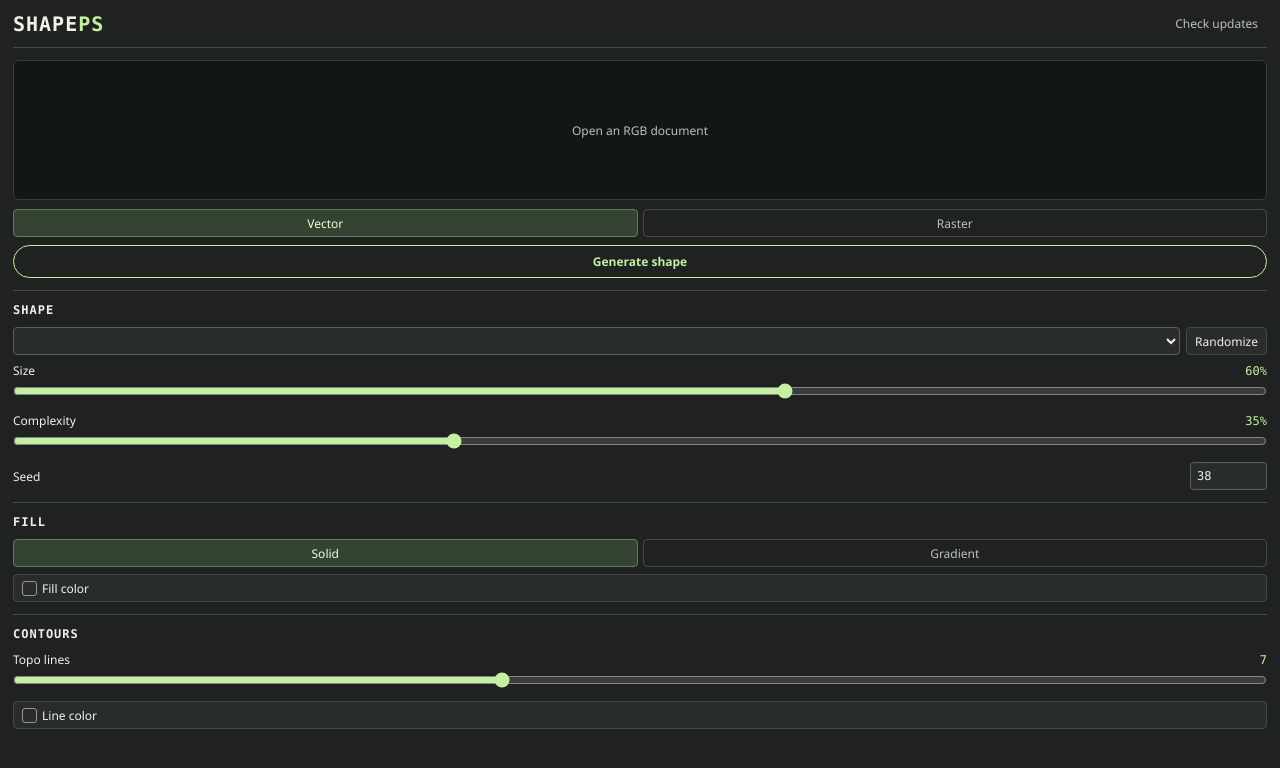
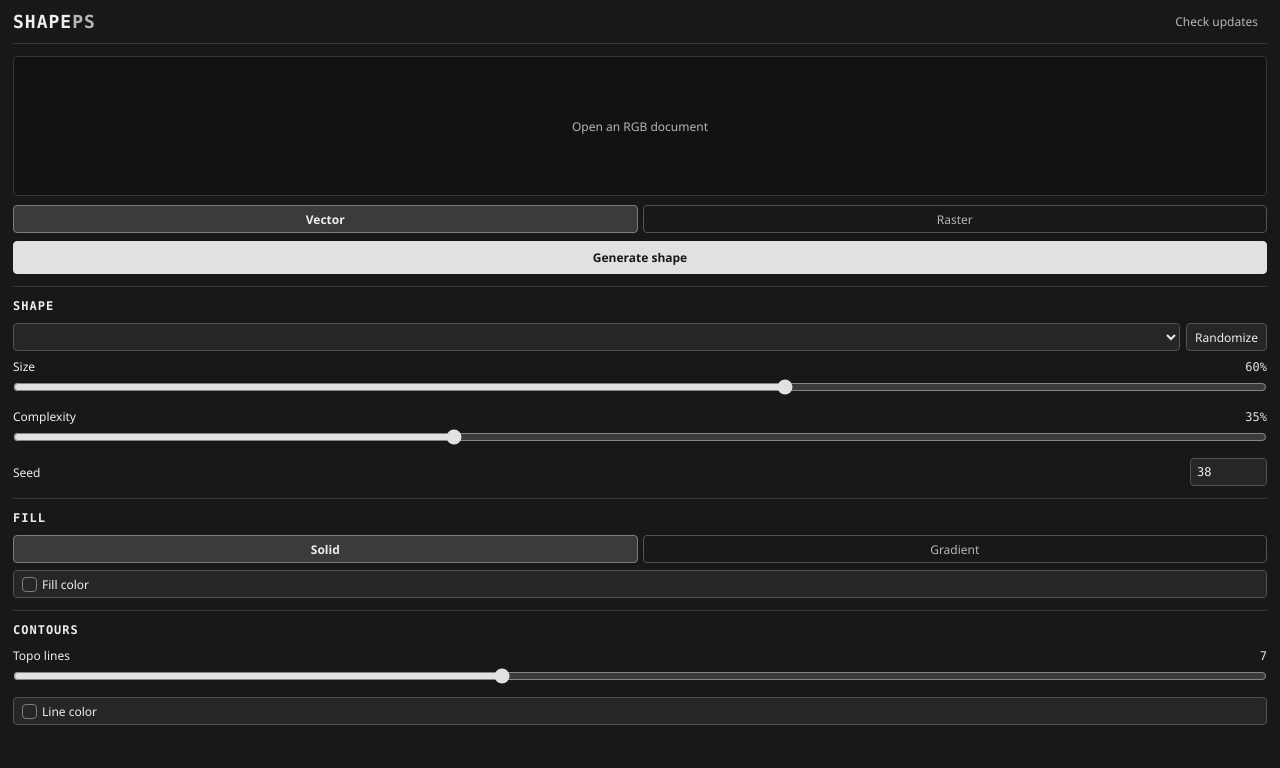
Before and after one commit to NickRoyOfficial/shapeps, a plain HTML site: page panel/index.html in a window 1280 px wide. Drawn offline with Linux system fonts and the light colour scheme.

Commit message:
Use a neutral panel theme and one hidden scroll area

```diff
--- a/panel/engine.js
+++ b/panel/engine.js
@@ -377,7 +377,7 @@ function previewPixels(doc, settings, width, height) {
   const angle = settings.angle * Math.PI / 180;
   const dx = Math.cos(angle), dy = -Math.sin(angle);
   const gradientSpan = Math.abs(dx) * geometry.spanX + Math.abs(dy) * geometry.spanY;
-  const background = [22, 22, 29], artboard = [32, 33, 42], grid = [41, 43, 54];
+  const background = [18, 18, 18], artboard = [29, 29, 29], grid = [40, 40, 40];
 
   for (let y = 0; y < height; y++) {
     for (let x = 0; x < width; x++) {
--- a/panel/index.html
+++ b/panel/index.html
@@ -6,9 +6,9 @@
   <link rel="stylesheet" href="panel.css">
 </head>
 <body>
-  <main id="studio">
+  <main id="studio" tabindex="0" aria-labelledby="panel-title">
     <header class="masthead">
-      <h1>SHAPE<span>PS</span></h1>
+      <h1 id="panel-title">SHAPE<span>PS</span></h1>
       <button id="update" class="quiet" type="button">Check updates</button>
     </header>
     <div id="update-message" class="update-message" role="status" hidden>
@@ -116,7 +116,7 @@
           <label for="swatch-search" class="sr-label">Search swatches</label>
           <input id="swatch-search" type="text" placeholder="Search swatches" spellcheck="false">
         </div>
-        <div id="swatch-list" class="swatch-list" aria-label="Available swatches" role="group"></div>
+        <div id="swatch-list" aria-label="Available swatches" role="group"></div>
         <button id="use-foreground" type="button" class="quiet" title="Use the color selected in Photoshop's Swatches panel">Use foreground</button>
       </div>
       <div class="picker-actions">
--- a/panel/panel.css
+++ b/panel/panel.css
@@ -1,60 +1,75 @@
 :root {
   color-scheme: dark;
-  --surface: #202221;
-  --control: #292d2a;
-  --divider: #414943;
-  --text: #f0f1ea;
-  --muted: #b9c3b8;
-  --accent: #c5f0a2;
+  --surface: #181818;
+  --picker-surface: #1e1e1e;
+  --control: #262626;
+  --hover: #303030;
+  --selected: #3b3b3b;
+  --divider: #363636;
+  --border: #535353;
+  --border-strong: #7c7c7c;
+  --text: #eeeeee;
+  --muted: #b6b6b6;
+  --accent: #e1e1e1;
+  --on-accent: #181818;
+  --radius: 4px;
 }
 * { box-sizing: border-box; }
 [hidden] { display: none !important; }
-html, body { margin: 0; width: 100%; height: 100%; }
+html, body { margin: 0; width: 100%; height: 100%; overflow: hidden; }
 body {
   background: var(--surface); color: var(--text);
   font-family: "Segoe UI", sans-serif; font-size: 12px;
 }
-#studio { height: 100%; overflow-y: auto; padding: 0 13px 15px; }
+#studio {
+  position: relative; width: 100%; height: 100%; padding: 0 13px;
+  overflow-x: hidden; overflow-y: auto; overscroll-behavior-y: contain; scrollbar-width: none;
+}
+/* CEP Chromium also needs the WebKit selector to hide the track. */
+#studio::-webkit-scrollbar { display: none; width: 0; height: 0; }
+#studio:focus-visible { outline: 1px solid var(--accent); outline-offset: -1px; }
 .masthead {
   display: flex; align-items: center; justify-content: space-between;
-  min-height: 48px; border-bottom: 1px solid var(--divider);
+  min-height: 44px; border-bottom: 1px solid var(--divider);
 }
 h1, h2, p { margin: 0; }
-h1 { font-family: Consolas, monospace; font-size: 20px; font-weight: bold; letter-spacing: 1px; }
-h1 span { color: var(--accent); }
+h1 { font-family: Consolas, monospace; font-size: 18px; font-weight: bold; letter-spacing: 1px; }
+h1 span { color: var(--muted); }
 h2 {
   color: var(--text); font-family: Consolas, monospace; font-size: 12px;
   text-transform: uppercase; letter-spacing: 1px; margin-bottom: 10px;
 }
 button, input, select { font-family: inherit; font-size: 12px; color: var(--text); }
 button {
-  appearance: none; min-height: 28px; padding: 0 8px; border-radius: 4px;
-  border: 1px solid var(--divider); background: var(--control);
+  appearance: none; min-height: 28px; padding: 0 8px; border-radius: var(--radius);
+  border: 1px solid var(--border); background: var(--control);
 }
-button:hover { border-color: var(--accent); }
+button:hover { border-color: var(--border-strong); background: var(--hover); }
 button:disabled { opacity: 0.55; }
 button:focus, input:focus, select:focus, .color-plane:focus {
   outline: 2px solid var(--accent); outline-offset: 2px;
 }
 .quiet { background: transparent; border-color: transparent; color: var(--muted); }
+.quiet:hover { border-color: var(--divider); color: var(--text); }
 .preview {
   width: 100%; height: 140px; margin: 12px 0 9px;
   display: flex; align-items: center; justify-content: center;
-  background: #131714; border: 1px solid #353f37; border-radius: 5px;
+  background: #121212; border: 1px solid var(--divider); border-radius: var(--radius);
 }
-.preview img { width: 100%; height: 138px; object-fit: contain; }
+.preview img { width: 100%; height: 138px; object-fit: contain; border-radius: var(--radius); }
 #preview-status { color: var(--muted); padding: 8px; text-align: center; }
 .output, .segments { display: flex; }
 .segment { flex: 1; min-width: 0; background: transparent; color: var(--muted); }
 .segment + .segment { margin-left: 5px; }
-.segment.selected { background: #354332; border-color: #647a5c; color: #edffd9; }
+.segment.selected { background: var(--selected); border-color: var(--border-strong); color: var(--text); font-weight: 600; }
 .generate {
   width: 100%; height: 33px; margin-top: 8px; border: 1px solid var(--accent);
-  border-radius: 17px; background: transparent; color: var(--accent);
+  background: var(--accent); color: var(--on-accent);
   font-weight: bold;
 }
-.generate:hover { background: var(--accent); color: #1b2714; }
+.generate:hover { background: var(--text); border-color: var(--text); }
 .controls { padding-top: 12px; margin-top: 12px; border-top: 1px solid var(--divider); }
+.controls:last-of-type { margin-bottom: 15px; }
 .control-pair, .seed-row, .range-label, .color-row, .picker-actions, .update-message {
   display: flex; align-items: center;
 }
@@ -63,10 +78,11 @@ button:focus, input:focus, select:focus, .color-plane:focus {
 .seed-row { justify-content: space-between; margin-top: 7px; }
 .seed-row input { width: 77px; }
 input[type="text"], select {
-  height: 28px; padding: 4px 6px; border: 1px solid #57615a;
-  border-radius: 4px; color: var(--text); background: var(--control);
+  height: 28px; padding: 4px 6px; border: 1px solid var(--border);
+  border-radius: var(--radius); color: var(--text); background: var(--control);
 }
 input[type="text"] { appearance: none; font-family: Consolas, monospace; }
+input::placeholder { color: var(--muted); opacity: 1; }
 select { width: 100%; }
 .range-row { margin-top: 7px; }
 .range-label { justify-content: space-between; }
@@ -77,17 +93,16 @@ input[type="range"] { width: 100%; height: 20px; margin: 2px 0 0; accent-color:
 .color-button + .color-button { margin-left: 5px; }
 .color-button[aria-expanded="true"] { border-color: var(--accent); }
 .chip {
-  width: 15px; height: 15px; margin-right: 5px; border-radius: 3px;
-  border: 1px solid #979991; flex-shrink: 0;
+  width: 15px; height: 15px; margin-right: 5px; border-radius: var(--radius);
+  border: 1px solid var(--border-strong); flex-shrink: 0;
 }
-.picker { margin-top: 8px; padding: 8px; border: 1px solid #59685f; border-radius: 4px; background: #242a25; }
+.picker { margin-top: 8px; padding: 8px; border: 1px solid var(--border); border-radius: var(--radius); background: var(--picker-surface); }
 .picker-mode { margin-bottom: 7px; }
 .swatch-actions { display: flex; }
 .swatch-actions button { flex: 1; min-width: 0; }
 .swatch-actions button + button { margin-left: 5px; }
 .swatch-status { margin: 6px 0; color: var(--muted); overflow-wrap: break-word; }
 #swatch-search { width: 100%; margin-bottom: 4px; }
-.swatch-list { max-height: 150px; overflow-y: auto; }
 .swatch-chips { display: flex; flex-wrap: wrap; }
 .swatch-folder-toggle {
   display: flex; align-items: center; width: 100%; margin: 3px 0;
@@ -99,23 +114,28 @@ input[type="range"] { width: 100%; height: 20px; margin: 2px 0 0; accent-color:
 .swatch-folder-toggle + .swatch-chips { padding-left: 12px; }
 .swatch-chip {
   width: 24px; min-height: 24px; margin: 3px; padding: 0;
-  border: 1px solid #858e84; border-radius: 3px;
+  border-color: var(--border-strong);
 }
-.swatch-chip[aria-pressed="true"] { outline: 2px solid var(--accent); outline-offset: 1px; }
+.swatch-chip[aria-pressed="true"] { outline: 2px solid var(--text); outline-offset: 1px; }
 #use-foreground { margin-top: 3px; }
-.color-plane { height: 100px; width: 100%; position: relative; border-radius: 3px; }
+.color-plane { height: 100px; width: 100%; position: relative; border-radius: var(--radius); }
 .color-white, .color-black, .color-marker { position: absolute; }
-.color-white, .color-black { top: 0; left: 0; width: 100%; height: 100%; }
+.color-white, .color-black { top: 0; left: 0; width: 100%; height: 100%; border-radius: inherit; }
 .color-white { background: linear-gradient(to right, #ffffff, rgba(255,255,255,0)); }
 .color-black { background: linear-gradient(to top, #000000, rgba(0,0,0,0)); }
 .color-marker {
   width: 10px; height: 10px; border: 2px solid white; border-radius: 5px;
-  background: #202221; margin: -5px 0 0 -5px;
+  background: var(--surface); margin: -5px 0 0 -5px;
 }
 .picker-actions { margin-top: 5px; }
+#picker-swatches:not([hidden]) + .picker-actions {
+  position: sticky; bottom: 0; z-index: 1;
+  padding: 6px 0; border-top: 1px solid var(--divider); background: var(--picker-surface);
+}
 .picker-actions label { margin-right: 5px; }
 #hex { width: 70px; margin-right: auto; }
-#color-error, .status, .update-message { color: #f3c5a5; padding-top: 6px; }
+#color-error, .status, .update-message { color: var(--muted); padding-top: 6px; }
+#color-error { color: var(--text); }
 .update-message { justify-content: space-between; min-height: 22px; }
 .sr-label {
   position: absolute; width: 1px; height: 1px; overflow: hidden;
```
Also changed, not shown: 1 other file.
